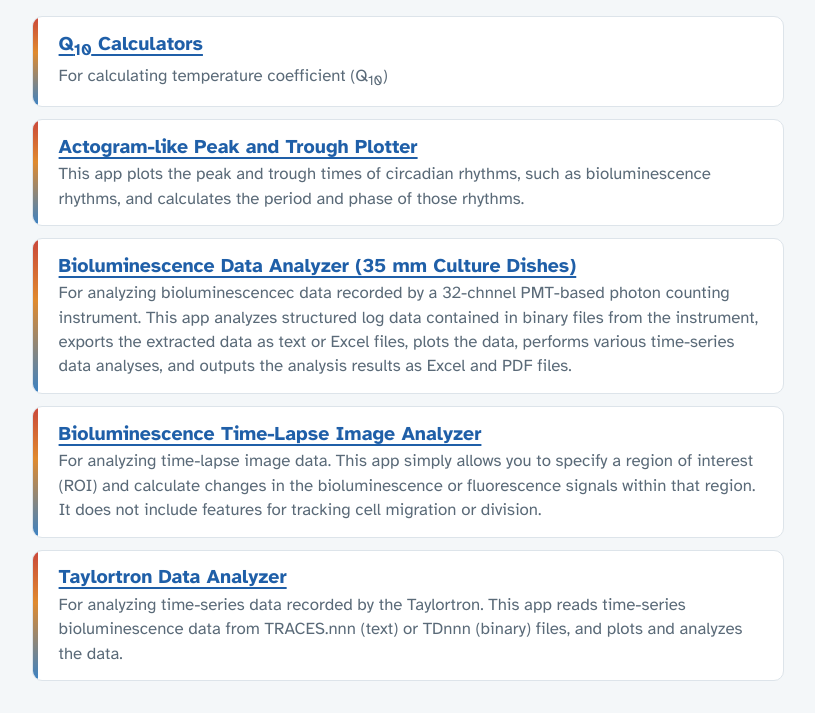
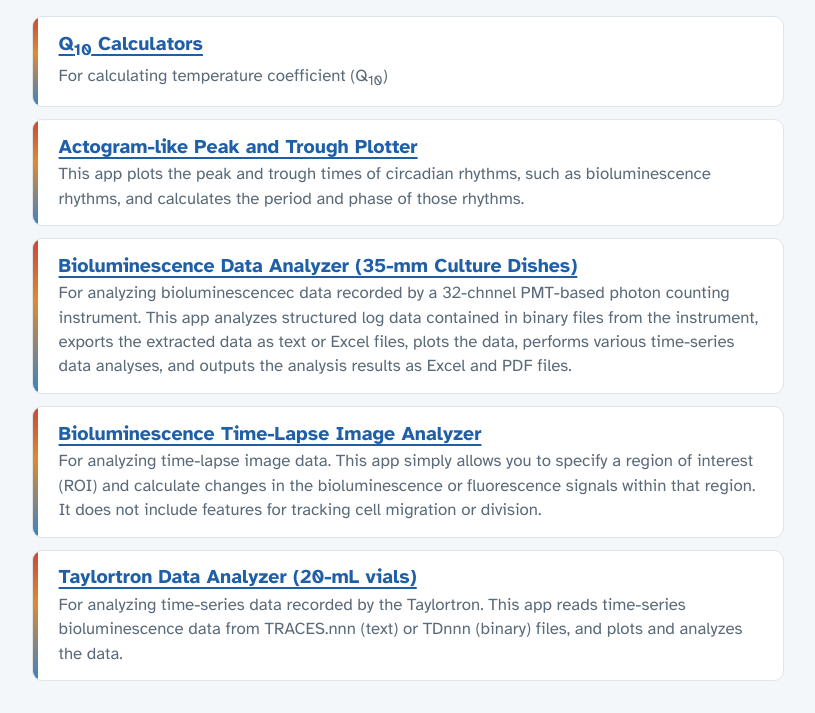
Before and after one commit to dxda6216/Web_Applications, a plain HTML site: page index.html in a window 1280 px wide. Shown: the part 107-820 px from the top of the page, without its empty margins (232-1047 px from the left). Drawn offline with Linux system fonts and the light colour scheme.

Commit message:
Update index.html

```diff
--- a/index.html
+++ b/index.html
@@ -157,7 +157,7 @@
       <p class="desc">This app plots the peak and trough times of circadian rhythms, such as bioluminescence rhythms, and calculates the period and phase of those rhythms.</p>
     </li>
     <li>
-      <h2 class="name"><a href="./bioluminescence_data_analysis/index.html">Bioluminescence Data Analyzer (35 mm Culture Dishes)</a></h2>
+      <h2 class="name"><a href="./bioluminescence_data_analysis/index.html">Bioluminescence Data Analyzer (35-mm Culture Dishes)</a></h2>
       <p class="desc">For analyzing bioluminescencec data recorded by a 32-chnnel PMT-based photon counting instrument. This app analyzes structured log data contained in binary files from the instrument, exports the extracted data as text or Excel files, plots the data, performs various time-series data analyses, and outputs the analysis results as Excel and PDF files.</p>
     </li>
     <li>
@@ -165,7 +165,7 @@
       <p class="desc">For analyzing time-lapse image data. This app simply allows you to specify a region of interest (ROI) and calculate changes in the bioluminescence or fluorescence signals within that region. It does not include features for tracking cell migration or division.</p>
     </li>
     <li>
-      <h2 class="name"><a href="./taylortron_data_analysis/index.html">Taylortron Data Analyzer</a></h2>
+      <h2 class="name"><a href="./taylortron_data_analysis/index.html">Taylortron Data Analyzer (20-mL vials)</a></h2>
       <p class="desc">For analyzing time-series data recorded by the Taylortron. This app reads time-series bioluminescence data from TRACES.nnn (text) or TDnnn (binary) files, and plots and analyzes the data.</p>
     </li>
   </ul>
```
